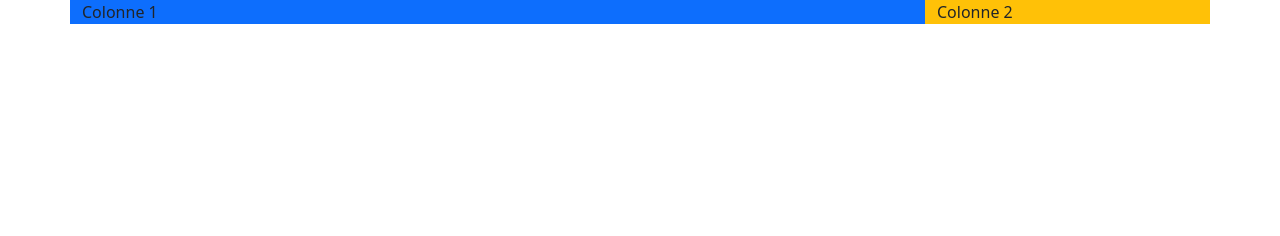
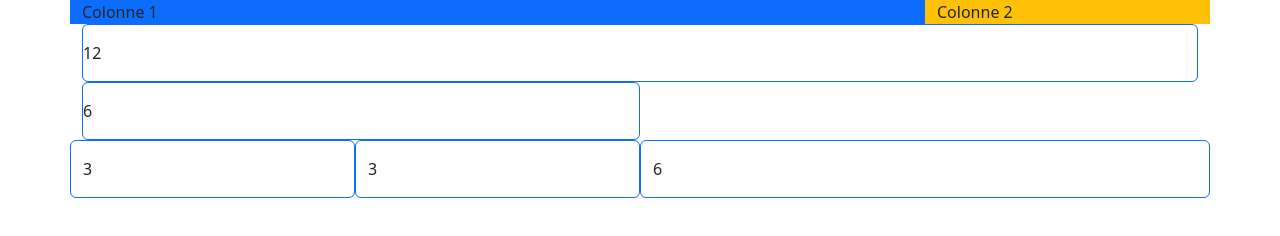
Before and after one commit to alina-grecu/Bootstrap_exos, a plain HTML site: page index.html in a window 1280 px wide. Drawn offline with nearby package versions, Linux system fonts and the light colour scheme.

Commit message:
exo col2

```diff
--- a/index.html
+++ b/index.html
@@ -8,9 +8,18 @@
   </head>
   <body>
     <div class="container">
-        <div class="row align-items-start">
+        <div class="row">
             <div class="col-9 bg-primary">Colonne 1</div>
             <div class="col-3 bg-warning">Colonne 2</div>
+        </div>
+    </div>
+    <div class="container">
+        <div class="col card py-3 border-primary">12</div>
+        <div class="col-6 card py-3 border-primary">6</div>
+        <div class="row">
+            <div class="col-3 card py-3 border-primary">3</div>
+            <div class="col-3 card py-3 border-primary">3</div>
+            <div class="col-6 card py-3 border-primary">6</div>
         </div>
     </div>
     <script src="https://cdn.jsdelivr.net/npm/bootstrap@5.2.0-beta1/dist/js/bootstrap.bundle.min.js" integrity="sha384-pprn3073KE6tl6bjs2QrFaJGz5/SUsLqktiwsUTF55Jfv3qYSDhgCecCxMW52nD2" crossorigin="anonymous"></script>
```
